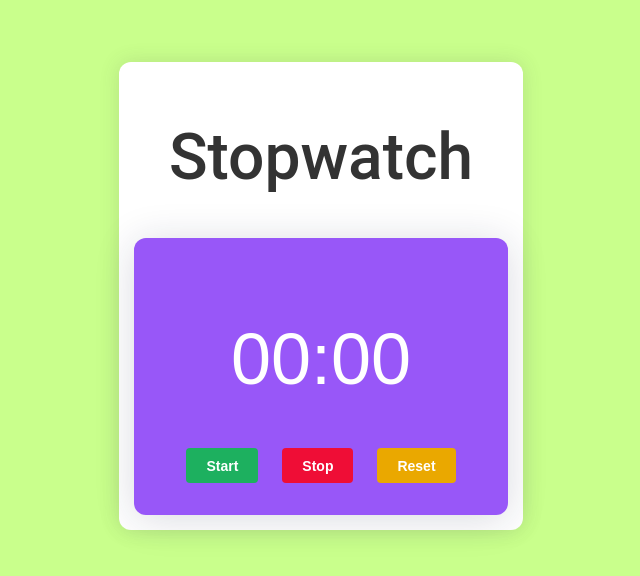
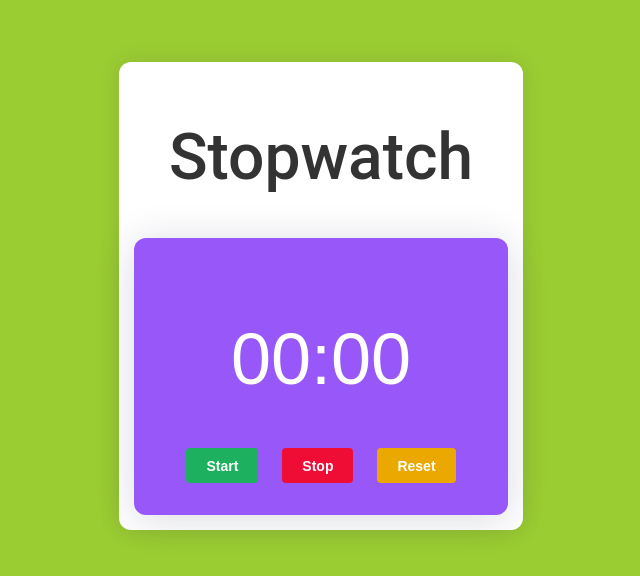
Before and after one commit to ganraj21/Timer-Stopwatch, a React (Create React App) app: page / in a window 1280 px wide. Shown: the part 104-680 px from the top of the page, without its empty margins (319-959 px from the left). Built offline with nearby package versions, Linux system fonts and the light colour scheme.

Commit message:
color changed

```diff
--- a/src/components/Stopwatch.css
+++ b/src/components/Stopwatch.css
@@ -1,5 +1,5 @@
 .app-container {
-  background: #c9ff8c;
+  background: yellowgreen;
   height: 100vh;
 }
 
```
